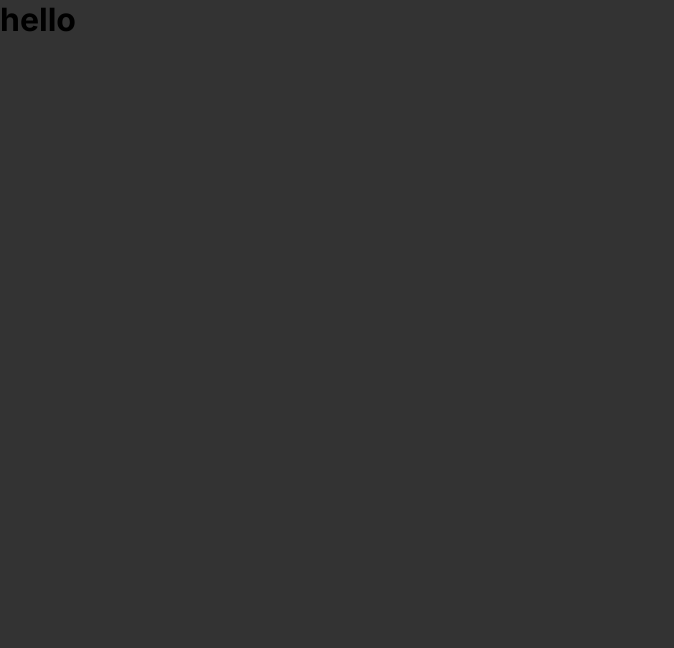
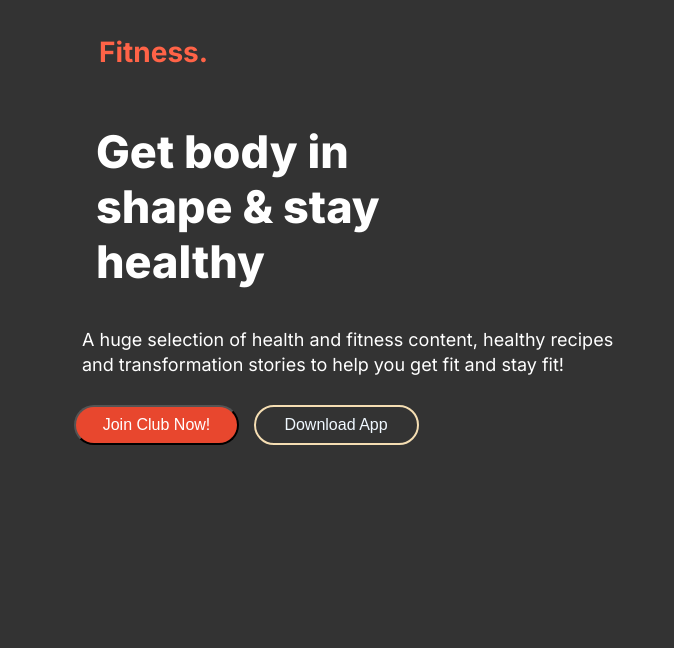
Before and after one commit to Selim-Ahmed93/PRO-HERO-ASSIGN-2, a plain HTML site: page index.html in a window 1280 px wide. Shown: the whole page, without its empty margins (0-674 px from the left). Drawn offline with Linux system fonts and the light colour scheme.

Commit message:
Update index.html

```diff
--- a/index.html
+++ b/index.html
@@ -7,6 +7,26 @@
     <link rel="stylesheet" href="./styles/styles.css">
 </head>
 <body>
-    <h1>hello</h1>
+     <div class="banner-section">
+   <div class="banner-content">
+    <div>
+
+    <div class="banner-text">
+        <h1 class="title-logo">Fitness.</h1>
+        <h2 class="title-text">Get body in <br> <span class="miami-font">shape
+        </span> & stay <br>healthy</h2>
+        <p class="peragraph-text">A huge selection of health and fitness content, healthy recipes <br> and transformation stories to help you get fit and stay fit!</p>
+
+            <button  class="btn-club">Join Club Now!</button>
+            <button class="btn-App">Download App</button>
+
+
+    </div>
+
+
+    </div>
+   </div>
+
+</body>
 </body>
 </html>
```
